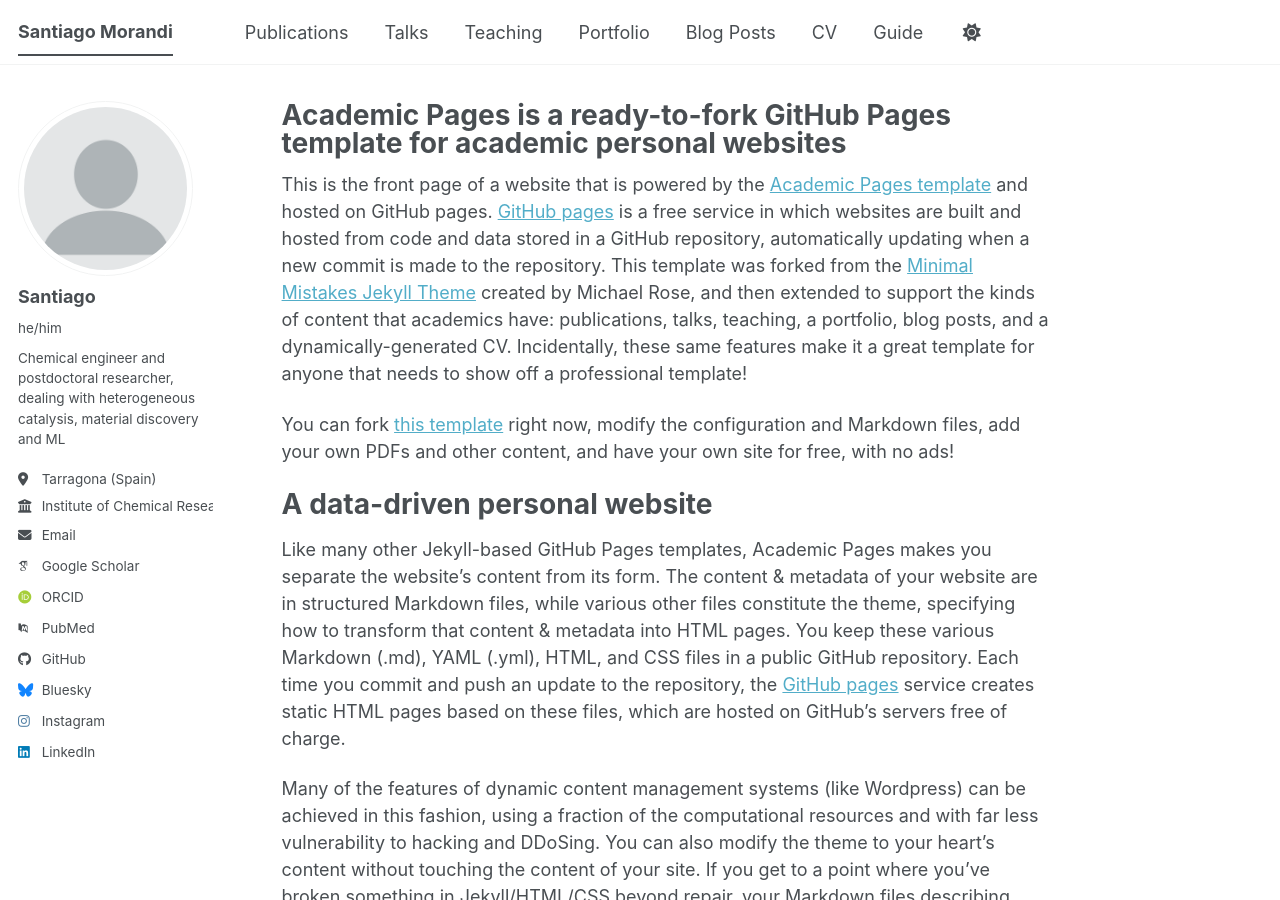
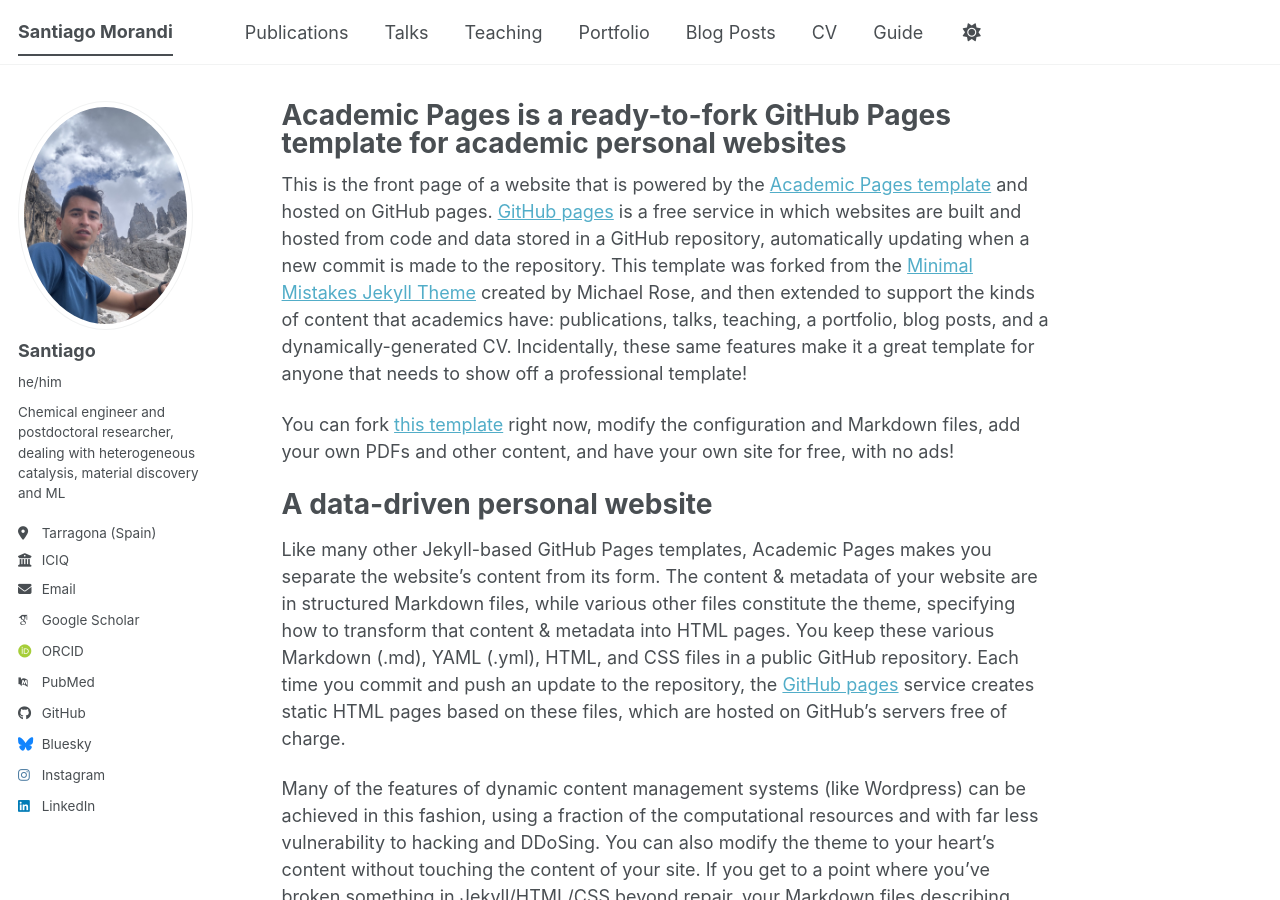
Before and after one commit to SantiagoMorandi/SantiagoMorandi.github.io, a Jekyll site: the page built from _pages/about.md, in a window 1280 px wide and 900 px high. Built offline with Jekyll 4.4.1, drawn with Linux system fonts in a browser that asks for light colours; some web fonts are replaced; a script bundle is joined from its source files by our own code; library files that are not in the unit come from our copies.

Commit message:
Update author profile information in _config.yml

```diff
--- a/_config.yml
+++ b/_config.yml
@@ -23,12 +23,12 @@
 #               Additional customization can be done by editing /_includes/author-profile.html
 author:
   # Biographic information
-  avatar           : "profile.png"
+  avatar           : "santiago_morandi_profile.jpeg"
   name             : "Santiago"
   pronouns         : "he/him"
   bio              : "Chemical engineer and postdoctoral researcher, dealing with heterogeneous catalysis, material discovery and ML"
   location         : "Tarragona (Spain)"
-  employer         : "Institute of Chemical Research of Catalonia (ICIQ)"
+  employer         : "ICIQ"
   uri              : # URL
   email            : "smorandi@iciq.es"
 
```
